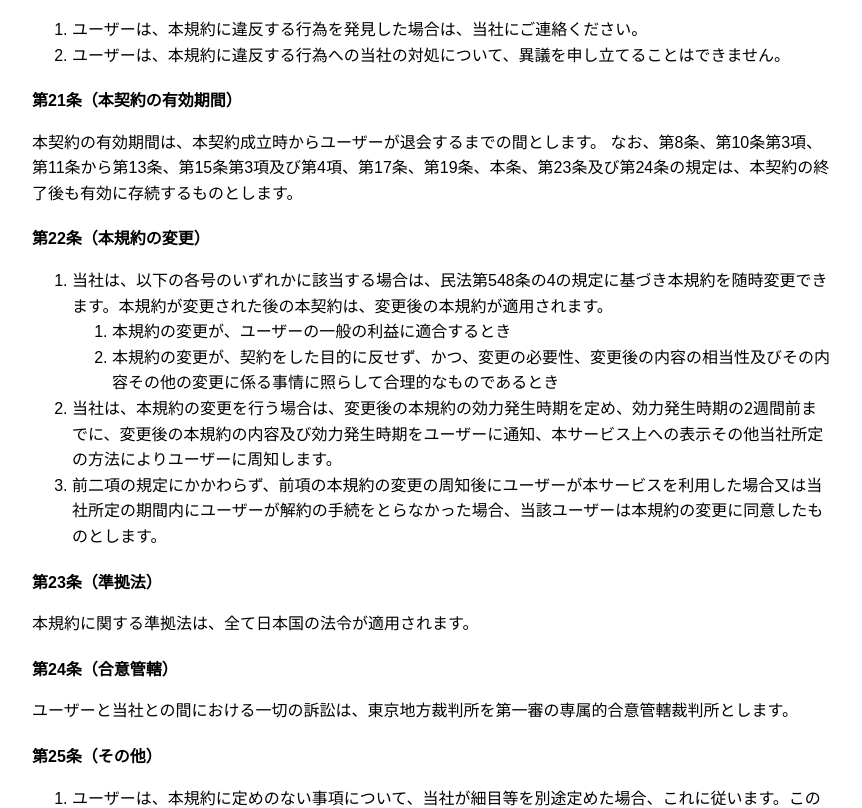
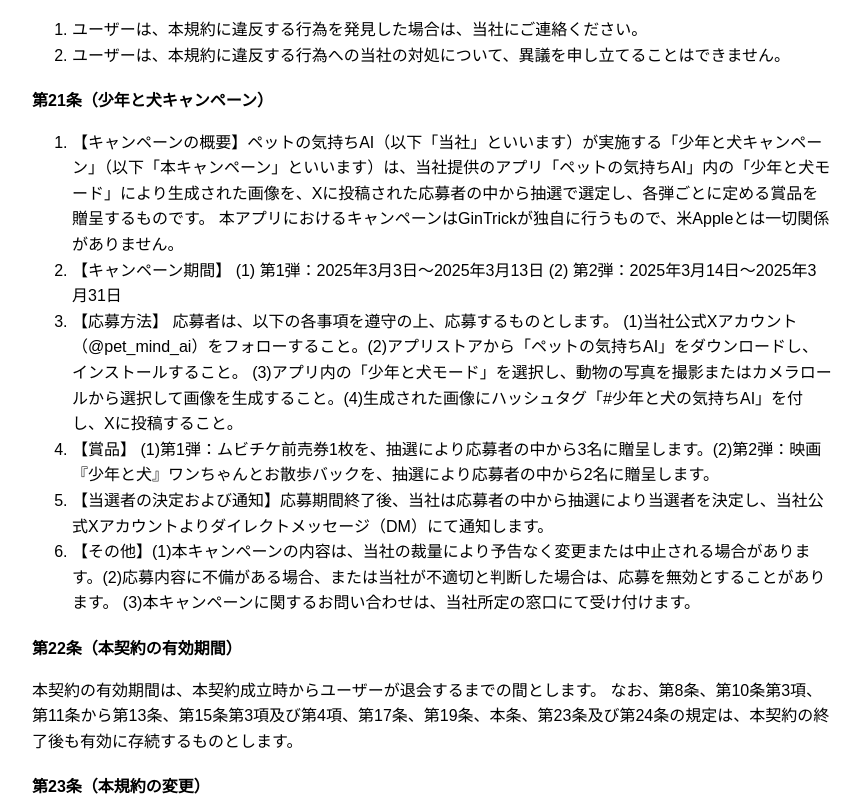
Before and after one commit to gintrick/pet-tos, a React (Create React App) app: page / in a window 1280 px wide. Shown: the part 6820-7628 px from the top of the page, without its empty margins (208-1070 px from the left). Built offline with nearby package versions, Linux system fonts and the light colour scheme.

Commit message:
利用規約の更新(少年と犬キャンペーンについて追記)

```diff
--- a/src/App.js
+++ b/src/App.js
@@ -391,14 +391,42 @@
           ユーザーは、本規約に違反する行為への当社の対処について、異議を申し立てることはできません。
         </li>
       </ol>
-      {/* 第21条（本契約の有効期間） */}
-      <div style={sectionStyle}>第21条（本契約の有効期間）</div>
+      {/* 第21条（違反行為への対処方法） */}
+      <div style={sectionStyle}>第21条（少年と犬キャンペーン）</div>
+      <ol>
+        <li>
+          【キャンペーンの概要】ペットの気持ちAI（以下「当社」といいます）が実施する「少年と犬キャンペーン」（以下「本キャンペーン」といいます）は、当社提供のアプリ「ペットの気持ちAI」内の「少年と犬モード」により生成された画像を、Xに投稿された応募者の中から抽選で選定し、各弾ごとに定める賞品を贈呈するものです。
+          本アプリにおけるキャンペーンはGinTrickが独自に行うもので、米Appleとは一切関係がありません。
+        </li>
+        <li>
+          【キャンペーン期間】 (1) 第1弾：2025年3月3日～2025年3月13日 (2)
+          第2弾：2025年3月14日～2025年3月31日
+        </li>
+        <li>
+          【応募方法】 応募者は、以下の各事項を遵守の上、応募するものとします。
+          (1)当社公式Xアカウント（@pet_mind_ai）をフォローすること。(2)アプリストアから「ペットの気持ちAI」をダウンロードし、インストールすること。
+          (3)アプリ内の「少年と犬モード」を選択し、動物の写真を撮影またはカメラロールから選択して画像を生成すること。(4)生成された画像にハッシュタグ「#少年と犬の気持ちAI」を付し、Xに投稿すること。
+        </li>
+        <li>
+          【賞品】
+          (1)第1弾：ムビチケ前売券1枚を、抽選により応募者の中から3名に贈呈します。(2)第2弾：映画『少年と犬』ワンちゃんとお散歩バックを、抽選により応募者の中から2名に贈呈します。
+        </li>
+        <li>
+          【当選者の決定および通知】応募期間終了後、当社は応募者の中から抽選により当選者を決定し、当社公式Xアカウントよりダイレクトメッセージ（DM）にて通知します。
+        </li>
+        <li>
+          【その他】(1)本キャンペーンの内容は、当社の裁量により予告なく変更または中止される場合があります。(2)応募内容に不備がある場合、または当社が不適切と判断した場合は、応募を無効とすることがあります。
+          (3)本キャンペーンに関するお問い合わせは、当社所定の窓口にて受け付けます。
+        </li>
+      </ol>
+      {/* 第22条（本契約の有効期間） */}
+      <div style={sectionStyle}>第22条（本契約の有効期間）</div>
       <p>
         本契約の有効期間は、本契約成立時からユーザーが退会するまでの間とします。
         なお、第8条、第10条第3項、第11条から第13条、第15条第3項及び第4項、第17条、第19条、本条、第23条及び第24条の規定は、本契約の終了後も有効に存続するものとします。
       </p>
-      {/* 第22条（本規約の変更） */}
-      <div style={sectionStyle}>第22条（本規約の変更）</div>
+      {/* 第23条（本規約の変更） */}
+      <div style={sectionStyle}>第23条（本規約の変更）</div>
       <ol>
         <li>
           当社は、以下の各号のいずれかに該当する場合は、民法第548条の4の規定に基づき本規約を随時変更できます。本規約が変更された後の本契約は、変更後の本規約が適用されます。
@@ -416,16 +444,16 @@
           前二項の規定にかかわらず、前項の本規約の変更の周知後にユーザーが本サービスを利用した場合又は当社所定の期間内にユーザーが解約の手続をとらなかった場合、当該ユーザーは本規約の変更に同意したものとします。
         </li>
       </ol>
-      {/* 第23条（準拠法） */}
-      <div style={sectionStyle}>第23条（準拠法）</div>
+      {/* 第24条（準拠法） */}
+      <div style={sectionStyle}>第24条（準拠法）</div>
       <p>本規約に関する準拠法は、全て日本国の法令が適用されます。</p>
-      {/* 第24条（合意管轄） */}
-      <div style={sectionStyle}>第24条（合意管轄）</div>
+      {/* 第25条（合意管轄） */}
+      <div style={sectionStyle}>第25条（合意管轄）</div>
       <p>
         ユーザーと当社との間における一切の訴訟は、東京地方裁判所を第一審の専属的合意管轄裁判所とします。
       </p>
-      {/* 第25条（その他） */}
-      <div style={sectionStyle}>第25条（その他）</div>
+      {/* 第26条（その他） */}
+      <div style={sectionStyle}>第26条（その他）</div>
       <ol>
         <li>
           ユーザーは、本規約に定めのない事項について、当社が細目等を別途定めた場合、これに従います。この場合、当該細目等は、本規約と一体をなします。
@@ -436,6 +464,7 @@
       {/* 附則 */}
       <div style={sectionStyle}>附則</div>
       <p>2024年01月10日：制定・施行</p>
+      <p>2025年03月12日：改定</p>
     </div>
   );
 }
```
